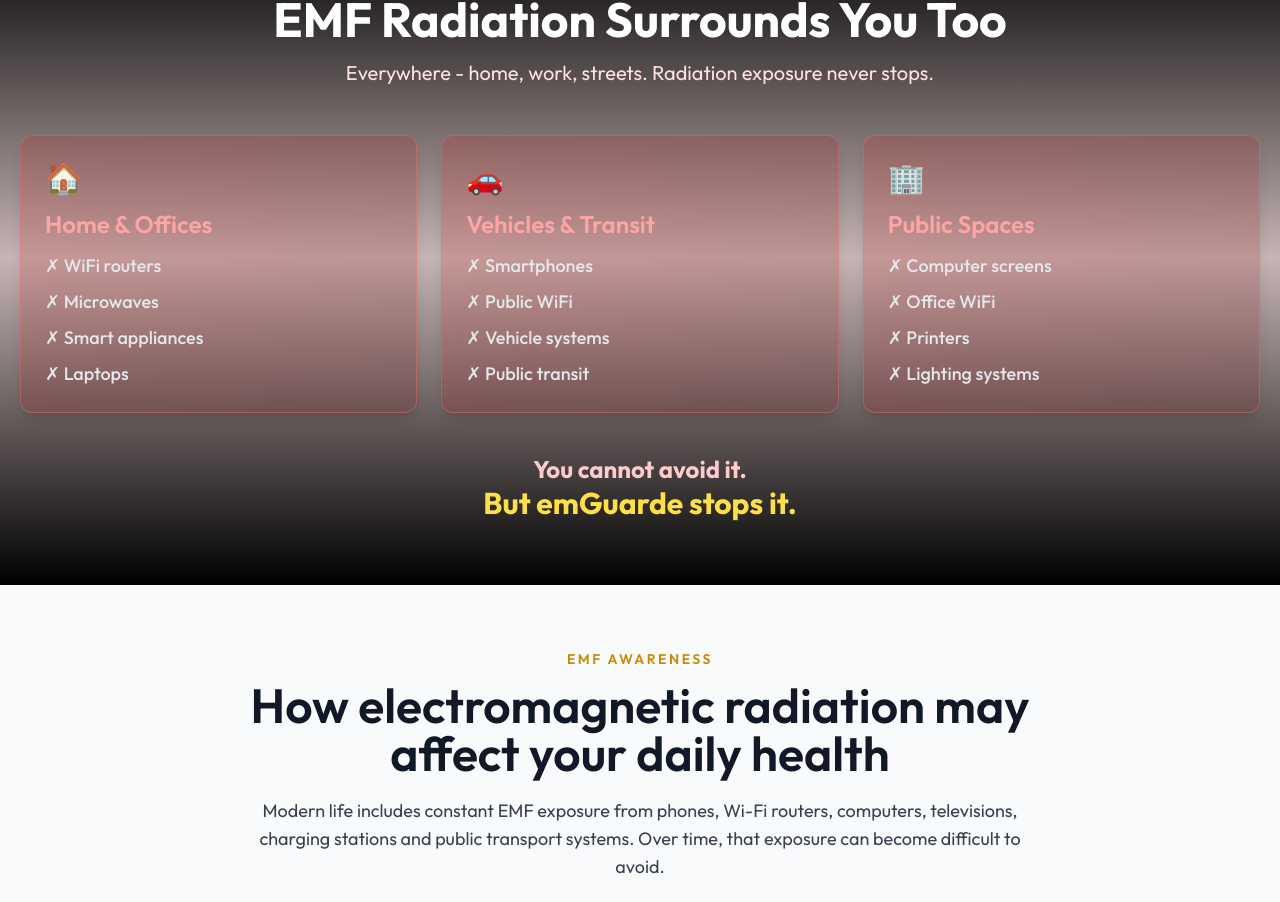
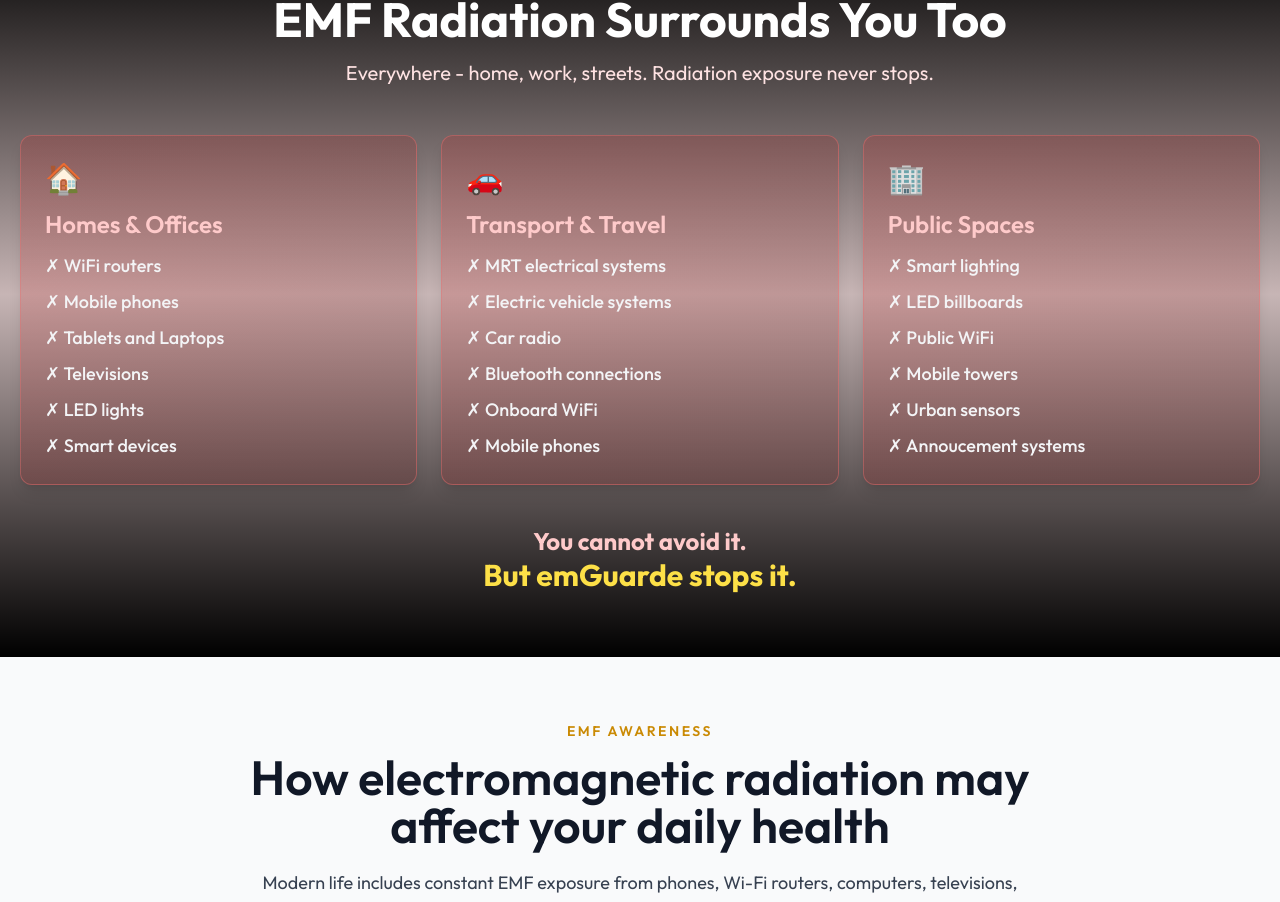
Before and after one commit to valerieyew/emguarde-landing-page, a Next.js app: page / in a window 1280 px wide. Shown: the part 2025-2927 px from the top of the page. Built offline with nearby package versions, Linux system fonts and the light colour scheme.

Commit message:
3 surrounding radiation banner done

```diff
--- a/components/3_SurroundingRadiation.jsx
+++ b/components/3_SurroundingRadiation.jsx
@@ -1,3 +1,48 @@
+const radiationSources = [
+    {
+        icon: '🏠',
+        title: 'Homes & Offices',
+        items: [
+            'WiFi routers',
+            'Mobile phones',
+            'Tablets and Laptops',
+            'Televisions',
+            'LED lights',
+            'Smart devices',
+        ],
+    },
+    {
+        icon: '🚗',
+        title: 'Transport & Travel',
+        items: [
+            'MRT electrical systems',
+            'Electric vehicle systems',
+            'Car radio',
+            'Bluetooth connections',
+            'Onboard WiFi',
+            'Mobile phones',
+        ],
+    },
+    {
+        icon: '🏢',
+        title: 'Public Spaces',
+        items: [
+            'Smart lighting',
+            'LED billboards',
+            'Public WiFi',
+            'Mobile towers',
+            'Urban sensors',
+            'Annoucement systems',
+        ],
+    },
+];
+
+const cardClassName =
+    'rounded-xl border border-red-400/40 bg-gradient-to-br from-red-600/20 to-red-900/20 p-6 text-left shadow-lg';
+
+const titleClassName = 'text-xl md:text-2xl font-semibold text-red-200';
+const listClassName = 'space-y-2 text-base md:text-lg text-gray-100 font-medium';
+
 const SurroundingRadiationBanner = () => {
     return (
         <section className='py-16 bg-gradient-to-b from-black via-red-950/30 to-black px-5'>
@@ -12,47 +57,19 @@
                 </div>
 
                 <div className='mt-10 grid gap-6 md:grid-cols-3'>
-                    <article className='rounded-xl border border-red-400/40 bg-gradient-to-br from-red-600/20 to-red-900/20 p-6 text-left shadow-lg'>
-                        <div className='text-3xl mb-3'>🏠</div>
-                        <div className='space-y-3'>
-                            <h4 className='text-xl md:text-2xl font-semibold text-red-300'>
-                                Home & Offices{' '}
-                            </h4>
-                            <ul className='space-y-2 text-base md:text-lg text-gray-200 font-medium'>
-                                <li>✗ WiFi routers</li>
-                                <li>✗ Microwaves</li>
-                                <li>✗ Smart appliances</li>
-                                <li>✗ Laptops</li>
-                            </ul>
-                        </div>
-                    </article>
-                    <article className='rounded-xl border border-red-400/40 bg-gradient-to-br from-red-600/20 to-red-900/20 p-6 text-left shadow-lg'>
-                        <div className='text-3xl mb-3'>🚗</div>
-                        <div className='space-y-3'>
-                            <h4 className='text-xl md:text-2xl font-semibold text-red-300'>
-                                Vehicles & Transit
-                            </h4>
-                            <ul className='space-y-2 text-base md:text-lg text-gray-200 font-medium'>
-                                <li>✗ Smartphones</li>
-                                <li>✗ Public WiFi</li>
-                                <li>✗ Vehicle systems</li>
-                                <li>✗ Public transit</li>
-                            </ul>
-                        </div>
-                    </article>
-                    <article className='rounded-xl border border-red-400/40 bg-gradient-to-br from-red-600/20 to-red-900/20 p-6 text-left shadow-lg'>
-                        <div className='text-3xl mb-3'>🏢</div>
-
-                        <div className='space-y-3'>
-                            <h4 className='text-xl md:text-2xl font-semibold text-red-300'>Public Spaces</h4>
-                            <ul className='space-y-2 text-base md:text-lg text-gray-200 font-medium'>
-                                <li>✗ Computer screens</li>
-                                <li>✗ Office WiFi</li>
-                                <li>✗ Printers</li>
-                                <li>✗ Lighting systems</li>
-                            </ul>
-                        </div>
-                    </article>
+                    {radiationSources.map(({ icon, title, items }) => (
+                        <article key={title} className={cardClassName}>
+                            <div className='text-3xl mb-3'>{icon}</div>
+                            <div className='space-y-3'>
+                                <h4 className={titleClassName}>{title}</h4>
+                                <ul className={listClassName}>
+                                    {items.map((item) => (
+                                        <li key={item}>✗ {item}</li>
+                                    ))}
+                                </ul>
+                            </div>
+                        </article>
+                    ))}
                 </div>
 
                 <div className='mt-10 text-center'>
```
